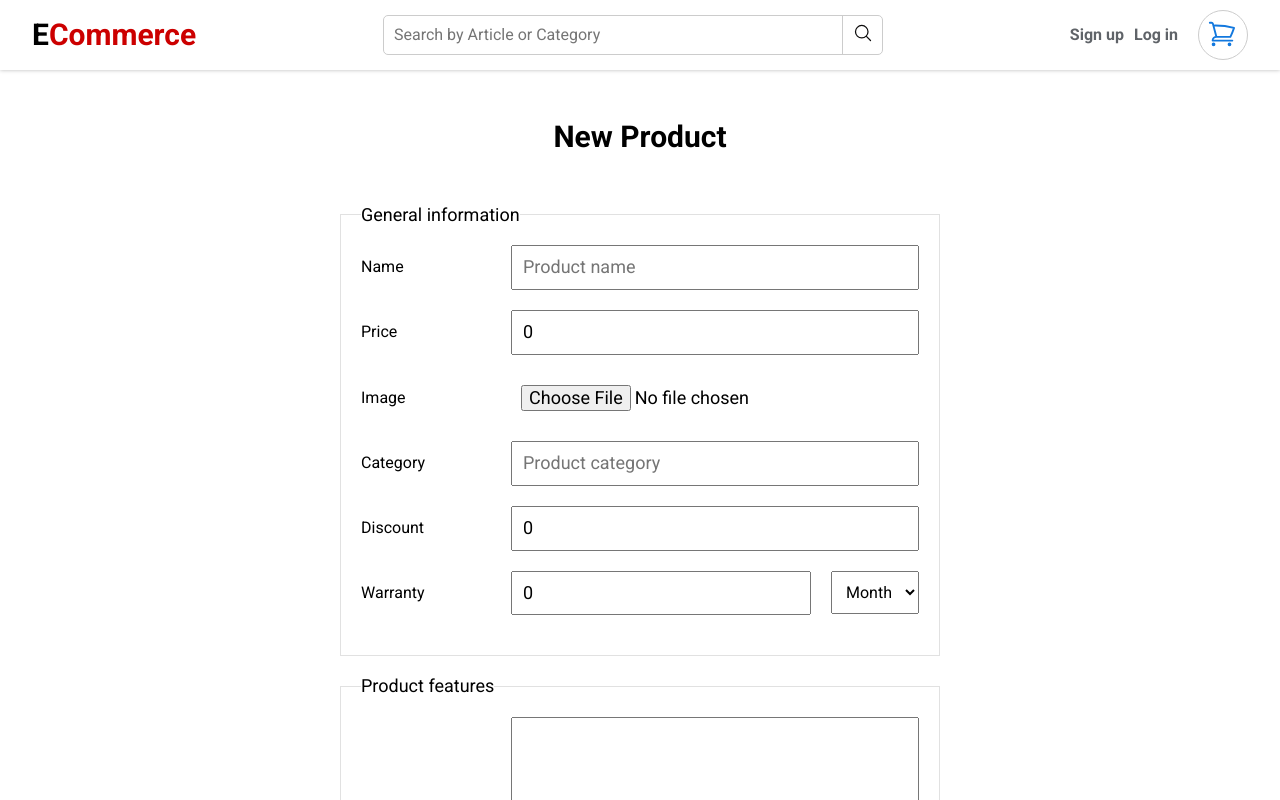
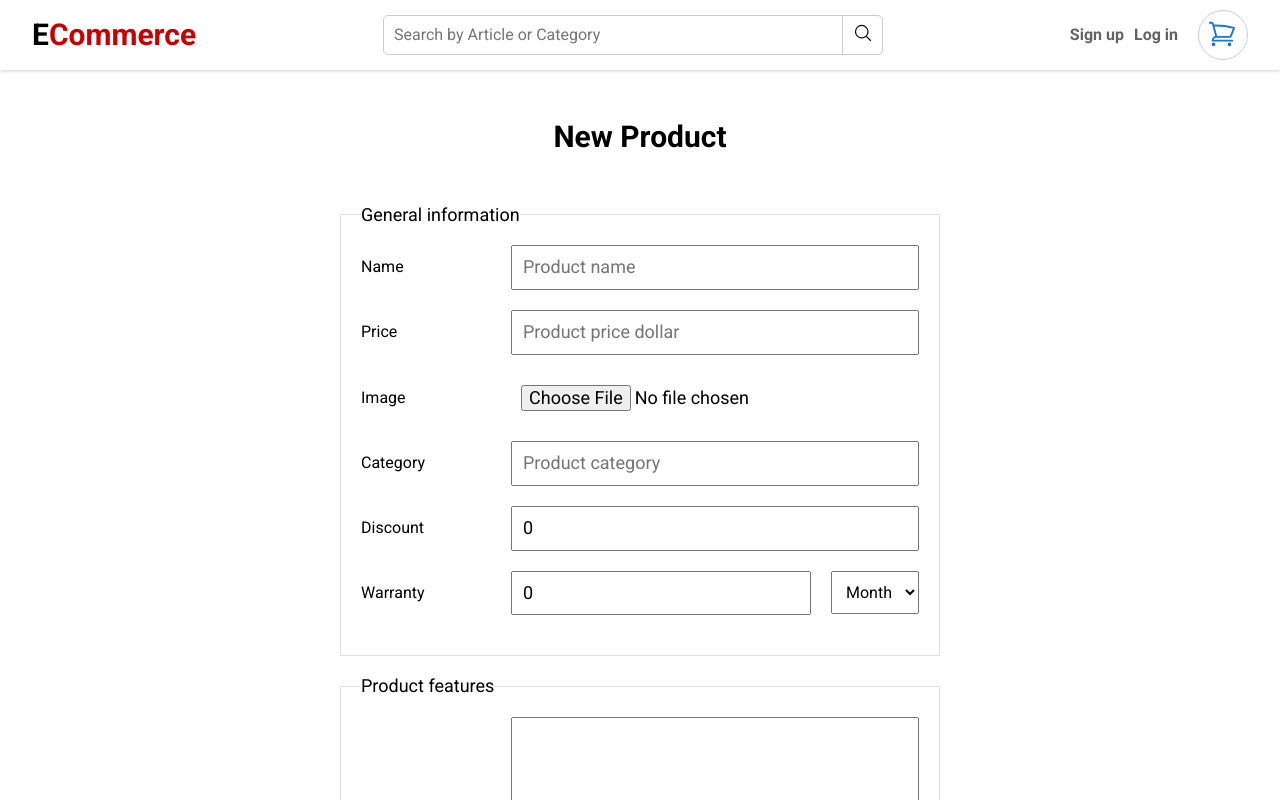
Before and after one commit to ChrisHuila/ecommerce-next-typeScript, a Next.js app: page /new-product in a window 1280 px wide. Shown: the top 800 px of the page. Built offline with nearby package versions, Linux system fonts and the light colour scheme; no server answers.

Commit message:
firebase collect product finished

```diff
--- a/app/(registered)/new-product/page.tsx
+++ b/app/(registered)/new-product/page.tsx
@@ -5,23 +5,25 @@ import { useRouter } from 'next/navigation'
 import firebase from "@/firebase/firebase";
 import useProductValidation from "@/hooks/useProductValidation";
 import newProductValidation from "@/services/validation/newProductValidation";
-import { uuid } from 'uuidv4';
+import { v4 as uuidv4 } from 'uuid';
 
 
 const initialState = {
     name: '',
-    price: 0,
+    price: '',
     category: '',
     information: '',
-    number_warranty: 0,
+    number_warranty: '0',
     date_warranty: 'month',
-    discount: 0,
+    discount: '0',
 }
 
 const NewProduct = () => {
     const [ image, setImage ] = useState< File | null >(null)
 
    const { product, errors, handleChange, onSubmit } =  useProductValidation(initialState,newProductValidation, addProduct)
+
+   const { name, price, category, information, number_warranty, date_warranty, discount } = product;
 
    const [ errorauth, setErrorAuth ] = useState<string | null >(null)
 
@@ -33,9 +35,25 @@ const NewProduct = () => {
 
         }
 
-        // firebase.uploadImage(image, `products/image.name}` + uuid())
-        console.log('hola');
+        const urlImage = await firebase.uploadImage(image, `productsImg/${image.name}` + uuidv4());
 
+        // build product's object
+        const product = {
+            name,
+            price,
+            image: urlImage,
+            category,
+            date: Date.now(),
+            information,
+            warranty: {
+                Number: Number(number_warranty),
+                date: date_warranty
+            },
+            discount: Number(discount)
+        }
+
+        // Add to the database
+        firebase.collect(product, "products");
 
     }
     // technology
@@ -59,7 +77,7 @@ const NewProduct = () => {
                         id="name"
                         placeholder="Product name"
                         onChange={handleChange}
-                        value={product.name}
+                        value={name}
                          />
                     </div>
 
@@ -69,9 +87,10 @@ const NewProduct = () => {
                         type="number"
                         name="price"
                         id="price"
+                        min='0'
                         placeholder="Product price dollar"
                         onChange={handleChange}
-                        value={product.price}
+                        value={price}
                          />
                     </div>
                     <div className="newproduct-field">
@@ -93,7 +112,7 @@ const NewProduct = () => {
                         id="category"
                         placeholder="Product category"
                         onChange={handleChange}
-                        value={product.category}
+                        value={category}
                          />
                     </div>
 
@@ -103,9 +122,11 @@ const NewProduct = () => {
                         type="number"
                         name="discount"
                         id="discount"
+                        min='0'
+                        max="100"
                         placeholder="percentage discount"
                         onChange={handleChange}
-                        value={product.discount}
+                        value={discount}
                          />
                     </div>
 
@@ -117,7 +138,7 @@ const NewProduct = () => {
                         id="warranty"
                         placeholder="number"
                         onChange={handleChange}
-                        value={product.number_warranty}
+                        value={number_warranty}
                          />
                          <select
                          name="date_warranty"
@@ -138,7 +159,7 @@ const NewProduct = () => {
                         name="information"
                         id="information"
                         onChange={handleChange}
-                        value={product.information}
+                        value={information}
                         />
                     </div>
                 </fieldset>
--- a/firebase/firebase.ts
+++ b/firebase/firebase.ts
@@ -67,6 +67,8 @@ export class Firebase {
                 id: postRef.id,
                 ...element,
             });
+            console.log('exito desde collect', postRef.id);
+
         } catch (error) {
             console.log(error, "desde agregar colleccion");
         }
--- a/hooks/useProductValidation.tsx
+++ b/hooks/useProductValidation.tsx
@@ -30,7 +30,10 @@ acces: () => void
         const getConnection = () => {
             if(submitform){
                 const noErrors = Object.keys(errors).length === 0;
-                if(noErrors) acces();
+                if(noErrors) {
+                    acces();
+                    setValues(initialState)
+                }
                 setSubmitForm(false)
             }
         }
--- a/package.json
+++ b/package.json
@@ -20,9 +20,10 @@
     "react-dom": "18.2.0",
     "swiper": "^9.3.2",
     "typescript": "5.0.4",
-    "uuidv4": "^6.2.13"
+    "uuid": "^9.0.0"
   },
   "devDependencies": {
+    "@types/uuid": "^9.0.2",
     "encoding": "^0.1.13"
   }
 }
--- a/services/validation/newProductValidation.ts
+++ b/services/validation/newProductValidation.ts
@@ -7,13 +7,11 @@ export default function newProductValidation(product: ValidationProduct) {
         errors.name = 'name is required'
     }
 
-    if(!product.price){
+    if(product.price?.trim() === ''){
         errors.price = "price is required"
-    }else if (product.price <= 0){
-        errors.price = "invalid price"
     }
 
-    if(!product.category){
+    if(product.category?.trim() === ''){
         errors.category = "category is required"
     }
 
@@ -21,11 +19,11 @@ export default function newProductValidation(product: ValidationProduct) {
         errors.information = "Add a description of your product"
     }
 
-    if(typeof product.discount !== "number" || product.discount < 0){
+    if(product.discount?.trim() === '' ){
         errors.discount = "invalid discount"
     }
 
-    if(typeof product.number_warranty !== "number" || product.number_warranty < 0){
+    if( product.number_warranty.trim() === '' ){
         errors.number_warranty = "invalid warranty"
     }
 
--- a/types.d.ts
+++ b/types.d.ts
@@ -78,10 +78,10 @@ export interface ErrorsValidationProduct {
 }
 export interface ValidationProduct {
     name?: string;
-    price?: number;
+    price?: string;
     category?: string;
     information?: string;
-    number_warranty: number;
+    number_warranty: string;
     date_warranty: string;
-    discount?: number;
+    discount?: string;
 }
```
Also changed, not shown: 1 other file (tests, documents, lock files or other folders).
